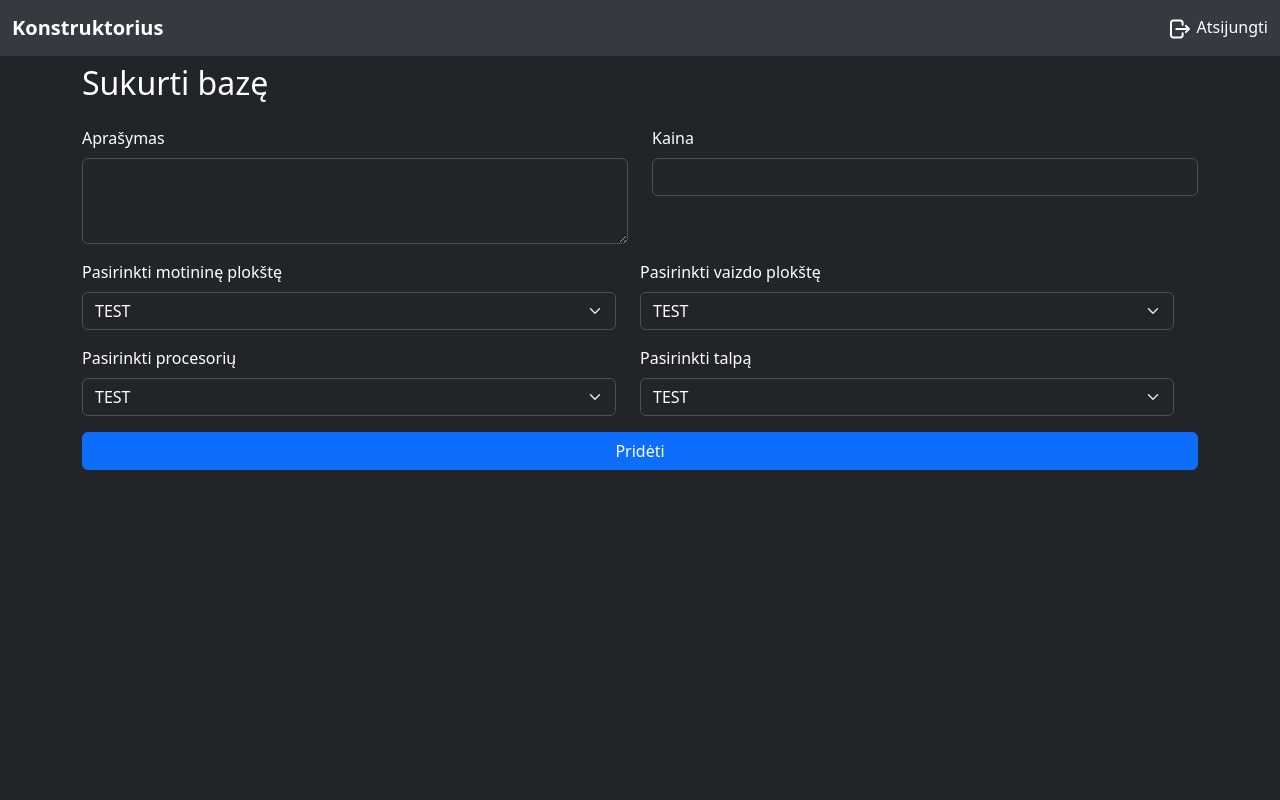
After one commit to GytisPra/Tinklai-IT, a PHP site: page /create-base in a window 1280 px wide. The commit adds this page. Run offline with PHP 8.4, Linux system fonts and the light colour scheme; the visitor is signed in with stand-in values (Sample User, id 1); a stand-in replaces the project's code that opens the database connection; some libraries are stand-ins or nearby versions.

Commit message:
added form for base creation. started other pages for part, device creation

```diff
--- /dev/null
+++ b/app/controllers/BaseController.php
@@ -0,0 +1,11 @@
+<?php
+class BaseController
+{
+    public function __construct() {}
+
+    // Display the registration form
+    public function showBaseCreationForm()
+    {
+        include 'app/views/create-base.php';
+    }
+}
--- /dev/null
+++ b/app/views/create-base.php
@@ -0,0 +1,126 @@
+<!DOCTYPE html>
+<html lang="en">
+
+<head>
+    <meta charset="UTF-8">
+    <meta name="viewport" content="width=device-width, initial-scale=1.0">
+    <title>Bazės sukurimas</title>
+    <link href="https://cdn.jsdelivr.net/npm/bootstrap@5.3.0-alpha1/dist/css/bootstrap.min.css" rel="stylesheet">
+    <style>
+        body {
+            height: 100vh;
+        }
+
+        .custom-container {
+            --bs-gutter-x: 1.5rem;
+            --bs-gutter-y: 0;
+            width: 100%;
+            padding-right: calc(var(--bs-gutter-x)* .5);
+            padding-left: calc(var(--bs-gutter-x)* .5);
+            margin-right: auto;
+            margin-left: auto;
+            margin-top: 1.5rem;
+            color: white
+        }
+
+        a {
+            text-decoration: none;
+            cursor: pointer;
+            color: white;
+        }
+
+        a:hover,
+        a:hover span,
+        a:hover svg {
+            color: lightblue;
+            stroke: lightblue;
+            transition: all .1s ease-out;
+        }
+    </style>
+</head>
+
+<body data-bs-theme="dark" class="text-white">
+    <?php include 'app/views/header.php'; ?>
+
+    <div class="container">
+        <h2 class="mt-2 mb-4">Sukurti bazę</h2>
+
+        <form method="POST" action="/create-base/submit">
+            <div class="row">
+                <div class="mb-3 col form-group">
+                    <label for="description" class="form-label">Aprašymas</label>
+                    <textarea class="form-control bg-dark text-white" id="description" rows="3"></textarea>
+                </div>
+                <div class="mb-3 col">
+                    <label for="cost" class="form-label">Kaina</label>
+                    <input
+                        type="text"
+                        class="form-control bg-dark text-white"
+                        id="cost"
+                        name="cost"
+                        required />
+                </div>
+                <div class="row">
+                    <div class="mb-3 col">
+                        <label for="motherboard_options" class="form-label text-white text-nowrap">Pasirinkti motininę plokštę</label>
+                        <select class="form-select bg-dark text-white" id="motherboard_options" aria-label="Motherboard selection">
+                            <option value="1">TEST</option>
+                            <option value="2">TEST</option>
+                            <option value="3">TEST</option>
+                            <option value="4">TEST</option>
+                            <option value="5">TEST</option>
+                            <option value="6">TEST</option>
+                        </select>
+                    </div>
+                    <div class="mb-3 col">
+                        <label for="graphic_options" class="form-label text-white text-nowrap">Pasirinkti vaizdo plokštę</label>
+                        <select class="form-select bg-dark text-white" id="graphic_options" aria-label="Graphics card selection">
+                            <option value="1">TEST</option>
+                            <option value="2">TEST</option>
+                            <option value="3">TEST</option>
+                            <option value="4">TEST</option>
+                            <option value="5">TEST</option>
+                            <option value="6">TEST</option>
+                        </select>
+                    </div>
+                </div>
+                <div class="row">
+                    <div class="mb-3 col">
+                        <label for="graphic_options" class="form-label text-white">Pasirinkti procesorių</label>
+                        <select class="form-select bg-dark text-white" id="graphic_options" aria-label="Graphics card selection">
+                            <option value="1">TEST</option>
+                            <option value="2">TEST</option>
+                            <option value="3">TEST</option>
+                            <option value="4">TEST</option>
+                            <option value="5">TEST</option>
+                            <option value="6">TEST</option>
+                        </select>
+                    </div>
+                    <div class="mb-3 col">
+                        <label for="graphic_options" class="form-label text-white">Pasirinkti talpą</label>
+                        <select class="form-select bg-dark text-white" id="graphic_options" aria-label="Graphics card selection">
+                            <option value="1">TEST</option>
+                            <option value="2">TEST</option>
+                            <option value="3">TEST</option>
+                            <option value="4">TEST</option>
+                            <option value="5">TEST</option>
+                            <option value="6">TEST</option>
+                        </select>
+                    </div>
+                </div>
+
+
+
+
+
+        </form>
+        <div class="d-grid">
+            <button type="submit" class="btn btn-primary">Pridėti</button>
+        </div>
+    </div>
+
+
+    <script src="https://cdn.jsdelivr.net/npm/bootstrap@5.3.0-alpha1/dist/js/bootstrap.bundle.min.js"></script>
+</body>
+
+</html>
--- a/app/views/header.php
+++ b/app/views/header.php
@@ -1,18 +1,6 @@
 <!-- Header -->
-<nav class="navbar navbar-expand-lg navbar-light bg-dark">
+<nav class="navbar navbar-expand-lg navbar-light text-white" style="background-color: #343a40">
     <style>
-        a {
-            color: white;
-            text-decoration: none;
-        }
-
-        a:hover span,
-        a:hover svg {
-            color: lightblue;
-            stroke: lightblue;
-            transition: all .1s ease-out;
-        }
-
         .button-group {
             display: flex;
             align-items: center;
@@ -27,9 +15,10 @@
             font-weight: bold;
         }
     </style>
+
     <div class="container-fluid">
         <!-- Left Side: Brand -->
-        <a class="navbar-brand text-white" href="#">Konstruktorius</a>
+        <a class="navbar-brand " href="/dashboard">Konstruktorius</a>
 
         <!-- Burger Menu for Small Screens -->
         <button class="navbar-toggler" type="button" data-bs-toggle="collapse" data-bs-target="#navbarNav" aria-controls="navbarNav" aria-expanded="false" aria-label="Toggle navigation">
@@ -51,7 +40,7 @@
                             <?php include 'assets/icons/profile-icon.svg' ?>
                             <span>Prisijungti</span>
                         </a>
-                        <span class="mx-2 text-white">|</span>
+                        <span class="mx-2">|</span>
                         <a href="/register" class="text-decoration-none">
                             <span>Registruotis</span>
                         </a>
--- a/index.php
+++ b/index.php
@@ -13,6 +13,8 @@ require_once 'app/controllers/RegisterController.php';
 require_once 'app/controllers/LoginController.php';
 require_once 'app/controllers/LogoutController.php';
 require_once 'app/controllers/DashboardController.php';
+require_once 'app/controllers/BaseController.php';
+
 
 require_once 'config/config.php';
 require_once 'app/utils/utils.php';
@@ -34,6 +36,8 @@ $registerController = new RegisterController($userModel);
 $loginController = new LoginController($userModel);
 $dashboardController = new DashboardController();
 $logoutController = new LogoutController();
+$baseController = new BaseController();
+
 
 // Routing logic (simplified)
 $request = trim($_SERVER['REQUEST_URI'], '/');
@@ -45,6 +49,7 @@ $routes = [
     'login/submit' => [$loginController, 'processLoginForm'],
     'logout' => [$logoutController, 'logout'],
     'dashboard' => [$dashboardController, 'showDashboard'],
+    'create-base' => [$baseController, 'showBaseCreationForm']
 ];
 
 if (array_key_exists($request, $routes)) {
```
Also changed, not shown: app/views/dashboard.php (+15 -2 lines), app/views/devices_table.php (+50 -24 lines), app/views/index.html (deleted, +0 -11 lines), app/controllers/DeviceController.php (added), app/controllers/PartController.php (added), assets/icons/search-icon.svg (added).
